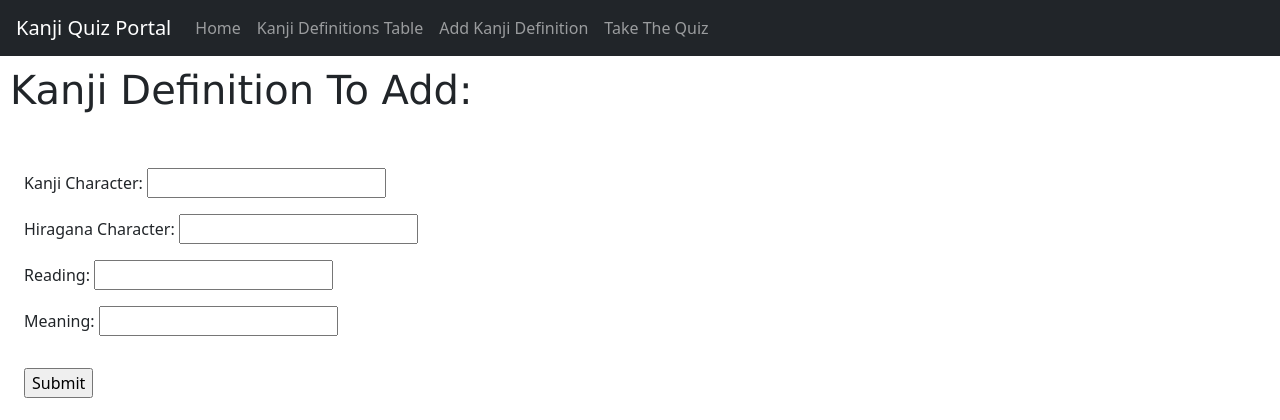
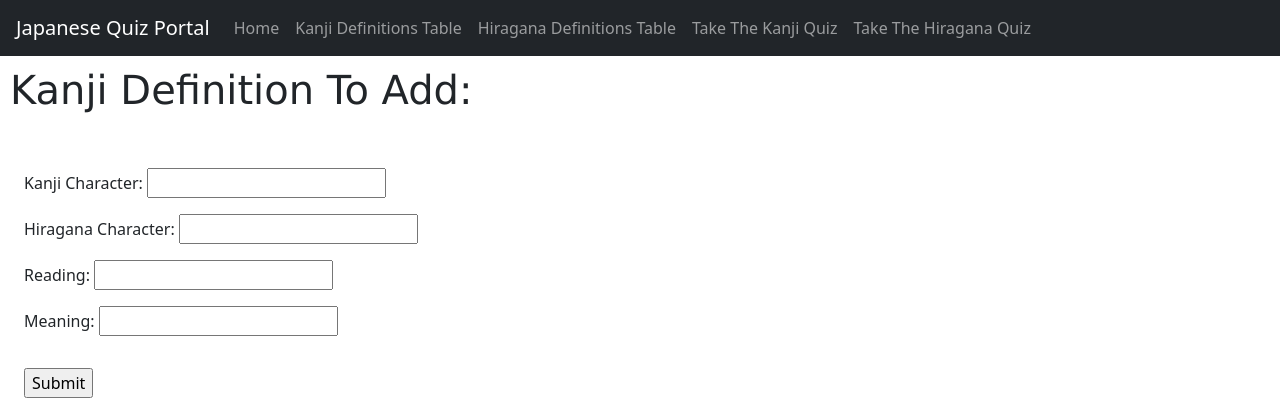
Before and after one commit to DMR0M/kanji_and_kana_quiz_app, a Django app: page /add_kanji_definition in a window 1280 px wide. Shown: the top 420 px of the page. Run offline with Django 5.2, Linux system fonts and the light colour scheme; parts of the project's set-up code (start-up, migrations or seed data) failed here and were passed over; some libraries are stand-ins or nearby versions.

Commit message:
added hiragana quiz feature and removed adding of definition

```diff
--- a/web_app_core/kanji_quiz_app/templates/home.html
+++ b/web_app_core/kanji_quiz_app/templates/home.html
@@ -16,8 +16,11 @@
     </head>
     <body>
         <div style="padding:10px; position-absolute top-0 start-50 translate-middle-x">
-            <h1 style="font-family:Verdana;margin-bottom:0.5rem;">Welcome to the Kanji Quiz Platform</h1>
+            <h1 style="font-family:Verdana;margin-bottom:0.5rem;">Welcome to the Japanese Quiz Portal</h1>
+        </div>
+        <div style="padding:10px; position-absolute top-0 start-50 translate-middle-x">
             <h4 style="font-family:Lucida Console;">Go to <span style="font-weight:bold;">Kanji Definitions Table</span> to review the kanji words</h4>
+            <h4 style="font-family:Lucida Console;">Go to <span style="font-weight:bold;">Hiragana Definitions Table</span> to review the hiragana words</h4>
         </div>
     </body>
 </html>
--- a/web_app_core/kanji_quiz_app/templates/listKanji.html
+++ b/web_app_core/kanji_quiz_app/templates/listKanji.html
@@ -6,7 +6,7 @@
     <head>
         <meta charset="utf-8">
         <meta http-equiv="X-UA-Compatible" content="IE=edge">
-        <title>Kanji Definition</title>
+        <title>Kanji Definition Table</title>
         {% load bootstrap5 %}
         {% bootstrap_css %}
         {% bootstrap_javascript %}
--- a/web_app_core/kanji_quiz_app/templates/navbar.html
+++ b/web_app_core/kanji_quiz_app/templates/navbar.html
@@ -14,7 +14,7 @@
     </head>
     <body>
         <nav class="navbar navbar-expand-lg navbar-light navbar-dark bg-dark">
-            <a style="margin-left:1rem;" class="navbar-brand" href="{% url 'home' %}">Kanji Quiz Portal</a>
+            <a style="margin-left:1rem;" class="navbar-brand" href="{% url 'home' %}">Japanese Quiz Portal</a>
             <button class="navbar-toggler" type="button" data-toggle="collapse" data-target="#navbarNavDropdown" aria-controls="navbarNavDropdown" aria-expanded="false" aria-label="Toggle navigation">
               <span class="navbar-toggler-icon"></span>
             </button>
@@ -27,10 +27,16 @@
                   <a class="nav-link" href="{% url 'kanji_list' %}">Kanji Definitions Table</a>
                 </li>
                 <li class="nav-item">
+                  <a class="nav-link" href="{% url 'hiragana_list' %}">Hiragana Definitions Table</a>
+                </li>
+                <!--<li class="nav-item">
                   <a class="nav-link" href="{% url 'add_kanji_definition' %}">Add Kanji Definition</a>
+                </li>-->
+                <li class="nav-item">
+                  <a class="nav-link" href="{% url 'kanji_quiz' %}">Take The Kanji Quiz</a>
                 </li>
                 <li class="nav-item">
-                  <a class="nav-link" href="{% url 'kanji_quiz' %}">Take The Quiz</a>
+                  <a class="nav-link" href="{% url 'hiragana_quiz' %}">Take The Hiragana Quiz</a>
                 </li>
               </ul>
             </div>
--- a/web_app_core/kanji_quiz_app/templates/quizResults.html
+++ b/web_app_core/kanji_quiz_app/templates/quizResults.html
@@ -24,7 +24,7 @@
                 </div>-->
                 <div class="row">
                     <div class="col-sm ">
-                        <h4 style="font-size:20px;">Kanji: </h4>
+                        <h4 style="font-size:20px;">Character: </h4>
                     </div>
                     <div class="col-sm">
                         <h4 style="font-size:20px;">Correct Reading:</h4>
--- a/web_app_core/kanji_quiz_app/urls.py
+++ b/web_app_core/kanji_quiz_app/urls.py
@@ -6,10 +6,14 @@ from . import views
 urlpatterns = [
     path('', views.home, name='home'),
     path('kanji_list', views.get_kanji_words, name='kanji_list'),
-    path('kanji_quiz', views.get_quiz_data, name='kanji_quiz'),
+    path('hiragana_list', views.get_hiragana_words, name='hiragana_list'),
+    path('kanji_quiz', views.get_kanji_quiz_data, name='kanji_quiz'),
+    path('hiragana_quiz', views.get_hiragana_quiz_data, name='hiragana_quiz'),
     path('submit_answers', views.answers_submit_view, name='submit_answers'),
+    path('hiragana_submit_answers', views.hiragana_answers_submit_view, name='hiragana_submit_answers'),
     path('add_kanji_definition', views.add_quiz_view, name='add_kanji_definition'),
     path('post_quiz', views.process_add_quiz_data_entry, name='insert_kanji_definition'),
     path('your_score', views.score_view, name='your_score'),
+    path('your_score_hiragana_quiz', views.hiragana_score_view, name='your_score_hiragana_quiz'),
     path('quiz_results', views.quiz_results_view, name='quiz_results'),
 ]
--- a/web_app_core/kanji_quiz_app/views.py
+++ b/web_app_core/kanji_quiz_app/views.py
@@ -1,11 +1,19 @@
 from django.shortcuts import render
 from django.http import HttpResponse, HttpResponseRedirect
 from django.contrib import messages
-from random import shuffle, sample
 
-from .models import KanjiQuiz, Score, Questionnaire, QuestionnaireResults
+from .models import (
+    KanjiQuiz,
+    HiraganaQuiz,
+    Score,
+    Questionnaire, QuestionnaireResults,
+)
 from .forms import AddKanjiDefinitionForm
-
+from .utils import (
+    util_generate_quiz_data,
+    util_get_correct_quiz_answers,
+    util_get_quiz_score,
+)
 
 # Landing Page
 def home(request):
@@ -19,89 +27,17 @@ def get_kanji_words(request):
     return render(request, "listKanji.html", context)
 
 
-# Convert all words to lowecase
-def util_convert_to_lowercase(*args) -> list[str]:
-    return list(map(lambda x: x.casefold(), args))
-
-
-# Removes character ; and ,
-def util_remove_characters(*args) -> list[str]:
-    return list(map(lambda x: x.replace(";", "").replace(",",""), args))
-
-
-# Generates 10 random kanji words from database
-def util_generate_quiz_data(size=10) -> list[str]:
-    kanji_list: list[tuple] = KanjiQuiz.objects.all().values_list("kanji_character", flat=True)
-    kanji_list = sample(list(kanji_list), size)
-
-    shuffle(kanji_list)
-
-    return kanji_list
-
-
-# Get the correct reading and meaning of a given kanji_characters_list
-def util_get_correct_quiz_answers(kanji_questions, answer_type) -> list[str]:
-    answers = []
-
-    # Return an empty list if inputs are not of the expected types
-    if not isinstance(kanji_questions, list) or not isinstance(answer_type, str):
-        return answers
-
-    if "reading" == answer_type.casefold():
-        for kanji in kanji_questions:
-            result_set = KanjiQuiz.objects.filter(kanji_character=kanji)
-
-            answers.append(result_set.first().reading)
-
-    elif "meaning" == answer_type.casefold():
-        for kanji in kanji_questions:
-            result_set = KanjiQuiz.objects.filter(kanji_character=kanji)
-
-            answers.append(result_set.first().meaning)
-
-    return answers
-
-
-# Generates total score based on quiz answers
-def util_get_quiz_score(reading_answers, meaning_answers, kanji_questions) -> int:
-    reading_answers = list(map(lambda x: x.casefold(), reading_answers))
-    meaning_answers = list(map(lambda x: x.casefold(), meaning_answers))
-
-    total_score = 0
-
-    correct_answers_reading: list[tuple] = KanjiQuiz.objects.all().values_list(
-        "kanji_character", "reading"
-    )
-    correct_answers_meaning: list[tuple] = KanjiQuiz.objects.all().values_list(
-        "kanji_character", "meaning"
-    )
-
-    reading_lookup = dict(correct_answers_reading)
-    meaning_lookup = dict(correct_answers_meaning)
-
-    for meaning in meaning_lookup:
-        meaning_lookup[meaning] = list(map(lambda x: x.replace(" ", ""), meaning_lookup[meaning].split(";")))
-
-    # print(meaning_lookup)
-
-    for data in zip(kanji_questions, reading_answers, meaning_answers):
-            kanji = data[0]         # kanji_questions_value
-            read_ans = data[1]      # reading_answers_value
-            mean_ans = data[2]      # meaning_answer_value
-
-            if reading_lookup[kanji] == read_ans.replace(" ", ""):
-                total_score += 1
-
-            if mean_ans.replace(" ", "") in meaning_lookup[kanji]:
-                total_score += 1
-
-    return total_score
+# Hiragana Master List Definition Page
+def get_hiragana_words(request):
+    hiragana_list = HiraganaQuiz.objects.order_by('id').all()
+    context = {"hiragana_list": hiragana_list}
+    return render(request, "listHiragana.html", context)
 
 
 # Get Kanji Characters for Quiz Page
-def get_quiz_data(request):
+def get_kanji_quiz_data(request):
     # Get 10 kanji characters from the list and shuffle the order of the characters
-    kanji_list = util_generate_quiz_data()
+    kanji_list = util_generate_quiz_data("kanji")
 
     context = {"randomize_kanji_list": kanji_list}
 
@@ -109,6 +45,15 @@ def get_quiz_data(request):
     render(request, "quizResults.html", context)
 
     return render(request, "quizPage.html", context)
+
+
+# Get Hiragana Characters for Quiz Page
+def get_hiragana_quiz_data(request):
+    hiragana_list = util_generate_quiz_data("hiragana")
+
+    context = {"randomize_hiragana_list": hiragana_list}
+
+    return render(request, "hiraganaQuizPage.html", context)
 
 
 def add_quiz_view(request):
@@ -135,16 +80,16 @@ def answers_submit_view(request):
                 kanji_questions.append(value)
 
         # Get the total score
-        total_score = util_get_quiz_score(reading_answers, meaning_answers, kanji_questions)
+        total_score = util_get_quiz_score("Kanji", reading_answers, meaning_answers, kanji_questions)
         # Get the total question count
         question_count = len(reading_answers) + len(meaning_answers)
         # Get the correct reading answers
-        correct_reading_answers = util_get_correct_quiz_answers(kanji_questions, "reading")
+        correct_reading_answers = util_get_correct_quiz_answers("Kanji", kanji_questions, "reading")
         # Get the correct meaning answers
-        correct_meaning_answers = util_get_correct_quiz_answers(kanji_questions, "meaning")
+        correct_meaning_answers = util_get_correct_quiz_answers("Kanji", kanji_questions, "meaning")
 
         questionnaire = Questionnaire.objects.create(
-            quiz_taker_name=quiz_taker_name.title(),
+            quiz_taker_name=quiz_taker_name,
         )
 
         question_and_answer_lookup = list(zip(correct_reading_answers, reading_answers, correct_meaning_answers, meaning_answers, kanji_questions))
@@ -168,11 +113,80 @@ def answers_submit_view(request):
         return HttpResponse('Method not allowed')
 
 
+# Handle Form Submission of Answers in Quiz Page
+def hiragana_answers_submit_view(request):
+    reading_answers = []
+    meaning_answers = []
+    hiragana_questions = []
+
+    if request.method == "POST":
+        quiz_taker_name = request.POST.get("name_value")
+
+        for key, value in request.POST.items():
+            if key.startswith("reading_answer_"):
+                reading_answers.append(value)
+            elif key.startswith("meaning_answer_"):
+                meaning_answers.append(value)
+            elif key.startswith("hiragana_questions_"):
+                hiragana_questions.append(value)
+
+        # Get the total score
+        total_score = util_get_quiz_score("Hiragana", reading_answers, meaning_answers, hiragana_questions)
+        # Get the total question count
+        question_count = len(reading_answers) + len(meaning_answers)
+        # Get the correct reading answers
+        correct_reading_answers = util_get_correct_quiz_answers("Hiragana", hiragana_questions, "reading")
+        print(correct_reading_answers)
+        # Get the correct meaning answers
+        correct_meaning_answers = util_get_correct_quiz_answers("Hiragana", hiragana_questions, "meaning")
+        print(correct_meaning_answers)
+
+        questionnaire = Questionnaire.objects.create(
+            quiz_name="Hiragana Quiz",
+            quiz_taker_name=quiz_taker_name,
+        )
+
+        question_and_answer_lookup = list(zip(correct_reading_answers, reading_answers, correct_meaning_answers, meaning_answers, hiragana_questions))
+
+        print(question_and_answer_lookup)
+
+        for c_reading, reading, c_meaning, meaning, kanji_character in question_and_answer_lookup:
+            QuestionnaireResults.objects.create(
+                kanji_character=kanji_character.casefold(),
+                correct_reading_answer=c_reading.casefold(),
+                reading_answer=reading.casefold(),
+                correct_meaning_answer=c_meaning.casefold(),
+                meaning_answer=meaning.casefold(),
+                questionnaire=questionnaire,
+            )
+
+        Score.objects.create(total_score=total_score, question_count=question_count)
+
+
+        return HttpResponseRedirect('/your_score_hiragana_quiz')
+
+    else:
+        return HttpResponse('Method not allowed')
+
+
+def add_quiz_view(request):
+    context = {}
+    context["form"] = AddKanjiDefinitionForm()
+    return render(request, "addKanji.html", context)
+
+
 # Display score page with the user's score based on the quiz taken
 def score_view(request):
     score_list = Score.objects.last()
     context = {"score_list": score_list}
     return render(request, "scorePage.html", context)
+
+
+# Display score page with the user's score based on the quiz taken
+def hiragana_score_view(request):
+    score_list = Score.objects.last()
+    context = {"score_list": score_list}
+    return render(request, "hiraganaScorePage.html", context)
 
 
 # Process Inserting Data to Kanji Definitions Table
```
Also changed, not shown: web_app_core/kanji_quiz_app/models.py (+10 -0 lines), web_app_core/kanji_quiz_app/templates/hiraganaQuizPage.html (added, +63 -0 lines), web_app_core/kanji_quiz_app/templates/hiraganaScorePage.html (added, +31 -0 lines), web_app_core/kanji_quiz_app/templates/listHiragana.html (added, +42 -0 lines), web_app_core/kanji_quiz_app/utils.py (added, +131 -0 lines), web_app_core/kanji_quiz_app/migrations/0002_hiraganaquiz.py (added), 1 other file.
